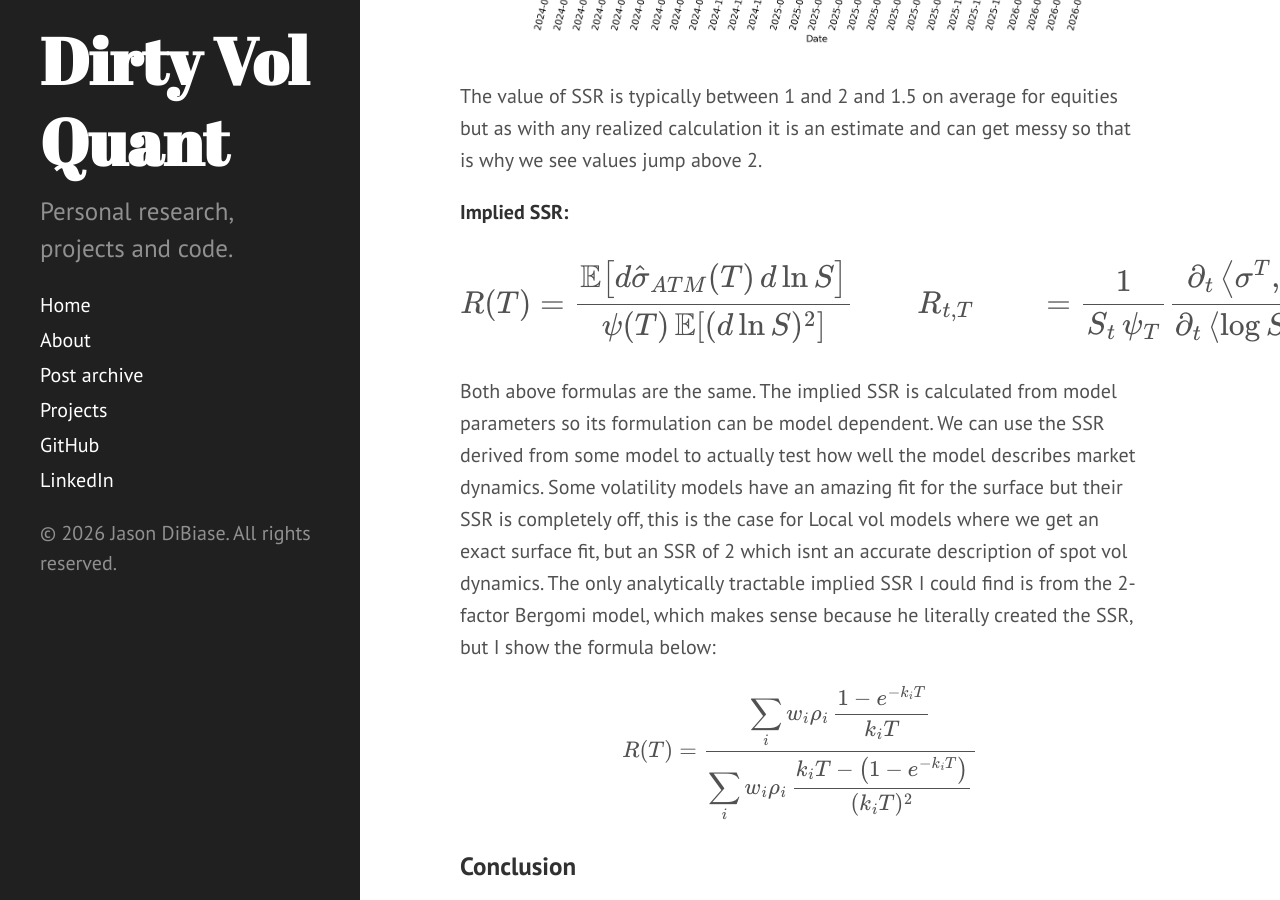
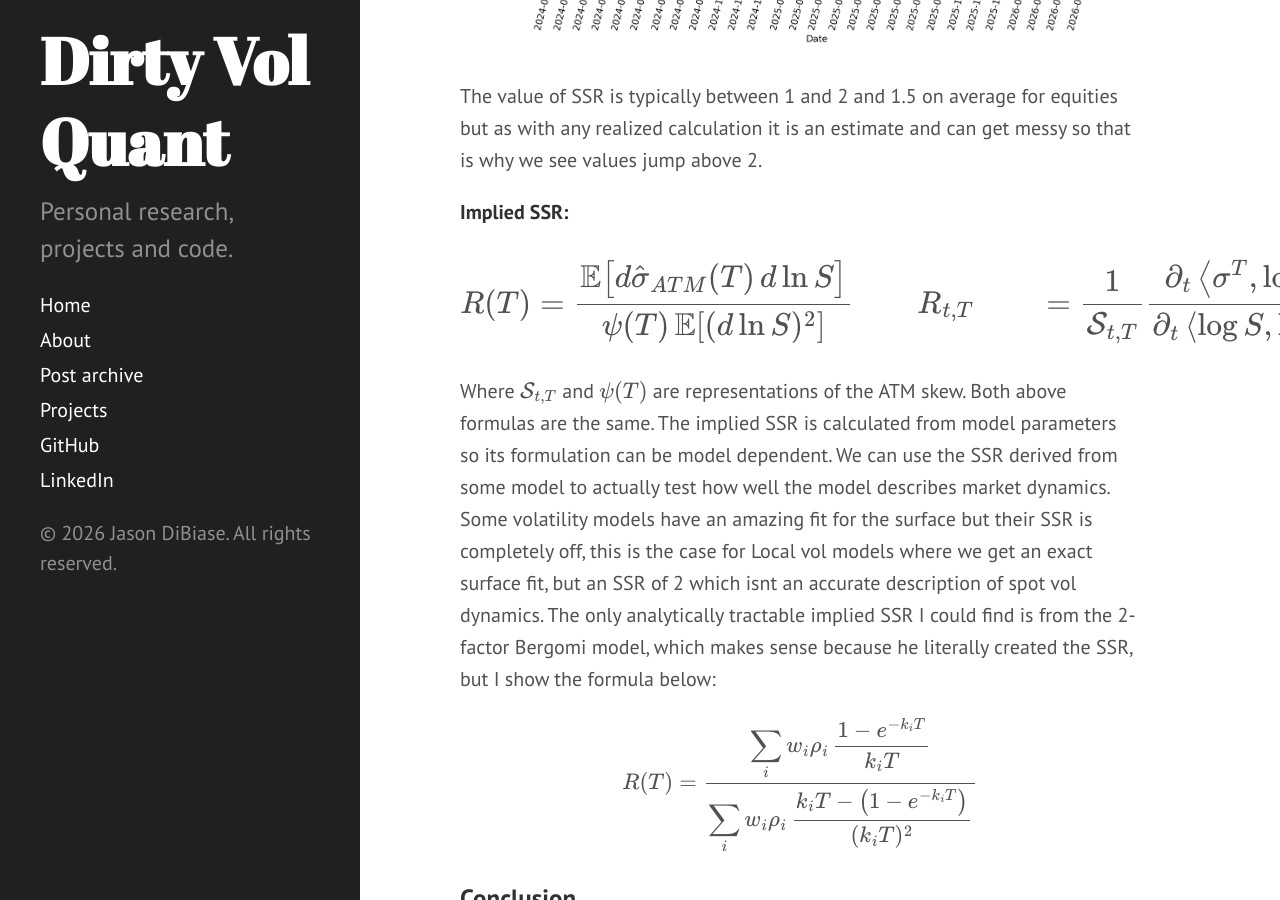
Before and after one commit to dibiasej/dibiasej.github.io, a Jekyll site: the page built from _posts/2026-06-07-Fixed-Strike-Floating-Strike-Spot-Vol-Dynamics-And-The-Skew-Stickiness-Ratio-Part-1.md, in a window 1280 px wide and 900 px high, scrolled down 12489 px. Built offline with Jekyll 4.4.1, drawn with Linux system fonts in a browser that asks for light colours; Markdown is read by kramdown in place of the engine named in the settings; some of the changed text lies outside the part shown.

Commit message:
final adjustment

```diff
--- a/_posts/2026-06-07-Fixed-Strike-Floating-Strike-Spot-Vol-Dynamics-And-The-Skew-Stickiness-Ratio-Part-1.md
+++ b/_posts/2026-06-07-Fixed-Strike-Floating-Strike-Spot-Vol-Dynamics-And-The-Skew-Stickiness-Ratio-Part-1.md
@@ -13,7 +13,7 @@ I am going to start off by simply defining these terms and maybe giving you a fe
 ### Fixed Strike - Floating Strike Volatility
 What does it mean to parameterize a volatility surface, well in mathematical terms we can represent the volatility surface as some function $\sigma(.)$ that has specific parameters that when we plug them in we get an implied volatility. On a fixed strike basis the parameters would be strike K and maturity T $\sigma(K, T)$. In general I like to think about the parameterization of the volatility surface as how we define the x-axis, for fixed strike we use our strikes and for floating strike it would be something like delta $\sigma(\Delta, T)$ or moneyness $\sigma(k, T)$ ($k = K / F$). How we define our parameterizations becomes especially important in stochastic volatility modeling where using either a fixed or floating strike parameterization will change the dynamics of our implied volatility process, ATMF instantaneous skew, SSR and P&L dynamics.
 
-What really helped me understand these concepts was reading through Emanuel Derman's volatility lectures. In those lectures, he explains the difference between fixed strike and floating strike volatility from a time-series perspective, and I think this visualization makes the distinction much clearer. Below, I plot the time series of several fixed strike implied volatilities. At the starting date, I select options with specific strikes and then track the implied volatility of those same strike options over time. In this example, we begin on 2026-01-01 with the underlying trading at 680 and choose strikes ranging from 660 to 700. As time passes, the underlying price and time to expiration change, but each series always represents the implied volatility of the option with it's original fixed strike. For example, the series labeled 660 is simply the implied volatility of the K=660 option on every subsequent trading day.
+What really helped me understand these concepts was reading through Emanuel Derman's volatility lectures. In those lectures, he explains the difference between fixed strike and floating strike volatility from a time-series perspective, and I think this visualization makes the distinction much clearer. Below, I plot the time series of several fixed strike implied volatilities. At the starting date, I select options with specific strikes and then track the implied volatility of those same strike options over time. In this example, we begin on 2026-01-01 with the underlying trading at 680 and choose strikes ranging from 660 to 700. As time passes the underlying price changes but each series always represents the implied volatility of the option with it's original fixed strike. For example, the series labeled 660 is simply the implied volatility of the K=660 option on every subsequent trading day.
 
 ![Fixed Strike Vol](/assets/images/SPY_Fixed_Strike_Vol_2026-06-30.png)
 
@@ -179,7 +179,7 @@ R(T)
 \qquad
 R_{t,T}
 &=
-\frac{1}{S_t \,\psi_T}
+\frac{1}{\mathcal{S}_{t,T}}
 \frac{
 \partial_t \left\langle \sigma^T, \log S \right\rangle
 }{
@@ -190,7 +190,7 @@ $$
 
 </div>
 
-Both above formulas are the same. The implied SSR is calculated from model parameters so its formulation can be model dependent. We can use the SSR derived from some model to actually test how well the model describes market dynamics. Some volatility models have an amazing fit for the surface but their SSR is completely off, this is the case for Local vol models where we get an exact surface fit, but an SSR of 2 which isnt an accurate description of spot vol dynamics. The only analytically tractable implied SSR I could find is from the 2-factor Bergomi model, which makes sense because he literally created the SSR, but I show the formula below:
+Where $$\mathcal{S}_{t,T}$$ and $$\psi(T)$$ are representations of the ATM skew. Both above formulas are the same. The implied SSR is calculated from model parameters so its formulation can be model dependent. We can use the SSR derived from some model to actually test how well the model describes market dynamics. Some volatility models have an amazing fit for the surface but their SSR is completely off, this is the case for Local vol models where we get an exact surface fit, but an SSR of 2 which isnt an accurate description of spot vol dynamics. The only analytically tractable implied SSR I could find is from the 2-factor Bergomi model, which makes sense because he literally created the SSR, but I show the formula below:
 
 $$
 R(T)
```
Also changed, not shown: other parts of _posts/2026-06-07-Fixed-Strike-Floating-Strike-Spot-Vol-Dynamics-And-The-Skew-Stickiness-Ratio-Part-1.md (+3 -3 lines), assets/images/SPY_Floating_Strike_Vol-2026-06-30.png.
